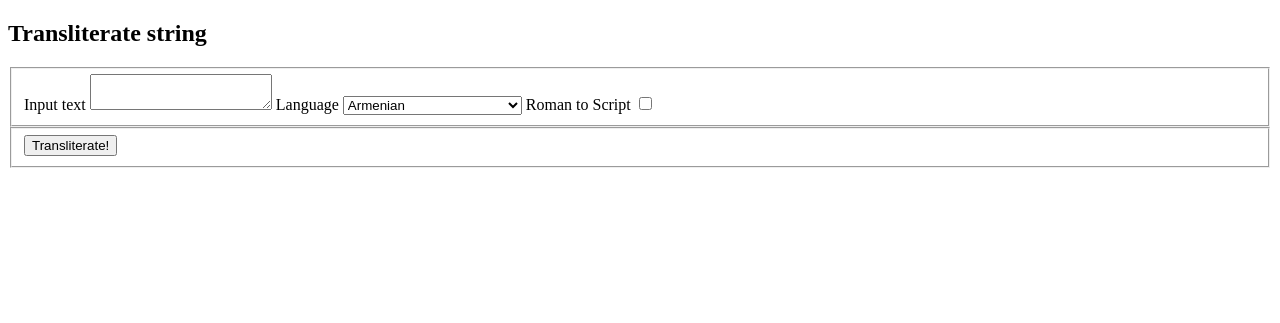
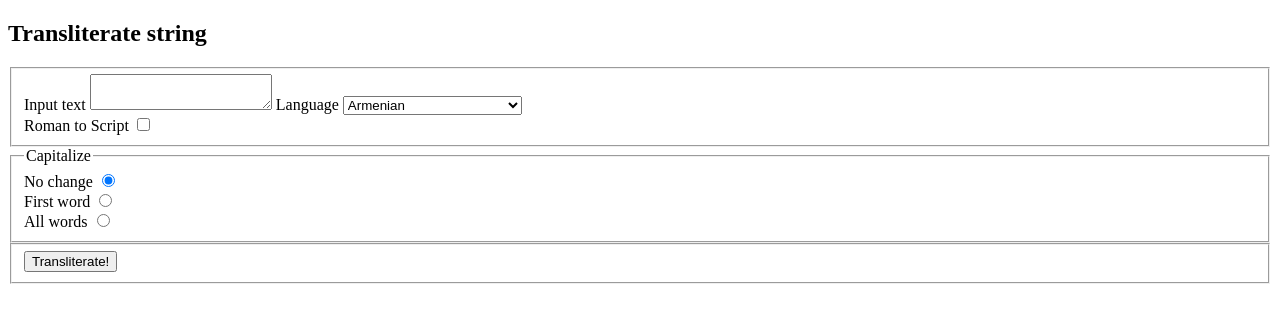
Before and after one commit to lcnetdev/scriptshifter, a Flask app: page / in a window 1280 px wide. Shown: the top 323 px of the page. Run offline with Flask 2, Linux system fonts and the light colour scheme.

Commit message:
Capitalize first or all words.

```diff
--- a/transliterator/rest_api.py
+++ b/transliterator/rest_api.py
@@ -67,11 +67,12 @@ def transliterate_form():
 @app.route("/trans/<lang>", methods=["POST"])
 def transliterate_req(lang, r2s=False):
     in_txt = request.form["text"]
+    capitalize = request.form.get("capitalize", False)
     if not len(in_txt):
         return ("No input text provided! ", 400)
 
     try:
-        out = transliterate(in_txt, lang, r2s)
+        out = transliterate(in_txt, lang, r2s, capitalize)
     except (NotImplementedError, ValueError) as e:
         return (str(e), 400)
 
--- a/transliterator/templates/index.html
+++ b/transliterator/templates/index.html
@@ -11,8 +11,27 @@
                     <option value="{{ k }}">{{ v["name"] }}</option>
                 {% endfor %}
             </select>
-            <label class="label-inline" for="r2s">Roman to Script</label>
-            <input type="checkbox" id="r2s" name="r2s">
+            <div>
+                <label class="label-inline" for="r2s">Roman to Script</label>
+                <input type="checkbox" id="r2s" name="r2s">
+            </div>
+        </fieldset>
+        <fieldset>
+            <legend>Capitalize</legend>
+            <div>
+                <label class="label-inline" for="no-change">No change</label>
+                <input
+                        type="radio" id="no-change" name="capitalize"
+                                                     value="no_change" checked>
+            </div>
+            <div>
+                <label class="label-inline" for="first">First word</label>
+                <input type="radio" id="first" name="capitalize" value="first">
+            </div>
+            <div>
+                <label class="label-inline" for="all">All words</label>
+                <input type="radio" id="all" name="capitalize" value="all">
+            </div>
         </fieldset>
         <fieldset>
             <input class="button-primary" type="submit" value="Transliterate!">
--- a/transliterator/trans.py
+++ b/transliterator/trans.py
@@ -37,7 +37,7 @@ class Context:
         self.dest_ls = []
 
 
-def transliterate(src, lang, r2s=False):
+def transliterate(src, lang, r2s=False, capitalize=False):
     """
     Transliterate a single string.
 
@@ -75,7 +75,7 @@ def transliterate(src, lang, r2s=False):
         )
 
     langsec = cfg["script_to_roman"] if not r2s else cfg["roman_to_script"]
-    langsec_dir = langsec.get("directives", {})
+    # langsec_dir = langsec.get("directives", {})
     langsec_hooks = langsec.get("hooks", {})
 
     ctx = Context(src, general, langsec)
@@ -183,7 +183,15 @@ def transliterate(src, lang, r2s=False):
 
                 # A match is found. Stop scanning tokens, append result, and
                 # proceed scanning the source.
-                ctx.dest_ls.append(ctx.dest_tk)
+                tk = ctx.dest_tk
+                # Capitalization.
+                if (
+                    (capitalize == "first" and ctx.cur == 0)
+                    or
+                    (capitalize == "all" and ctx.cur_flags & CUR_BOW)
+                ):
+                    tk = tk.capitalize()
+                ctx.dest_ls.append(tk)
                 ctx.cur += step
                 break
 
@@ -213,9 +221,6 @@ def transliterate(src, lang, r2s=False):
     if hret is not None:
         return hret
 
-    if langsec_dir.get("capitalize", False):
-        ctx.dest_ls[0] = ctx.dest_ls[0].capitalize()
-
     logger.debug(f"Output list: {ctx.dest_ls}")
     ctx.dest = "".join(ctx.dest_ls)
 
```
Also changed, not shown: TODO.md (+2 -2 lines).
